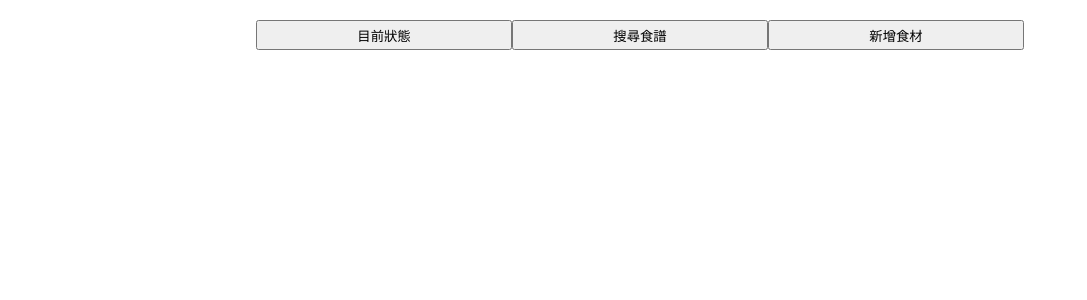
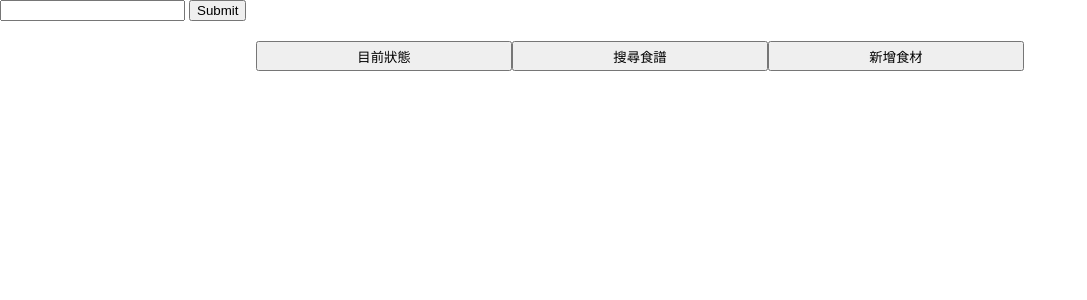
Before and after one commit to Lauren505/pantry, a Flask app: template templates/index.html in a window 1280 px wide. Shown: the part 37-337 px from the top of the page, without its empty margins (0-1087 px from the left). Run offline with Flask 2, Linux system fonts and the light colour scheme; the template is opened without the code that fills it, so the values that code supplies are empty; parts of the project's set-up code (start-up, migrations or seed data) failed here and were passed over; some libraries are stand-ins or nearby versions.

Commit message:
Update index.html

```diff
--- a/templates/index.html
+++ b/templates/index.html
@@ -16,6 +16,10 @@
             <h1 style="text-align: center">PANTRY</h1>
         </header>
         <section id="main">
+            <form method='get' action="update">
+                <input type='text' name='username'>
+                <button type='submit'>Submit</button>
+            </form>
             <div class="buttons">
                 <button id="detail_button">目前狀態</button>
                 <button id="recipe_button">搜尋食譜</button>
```
